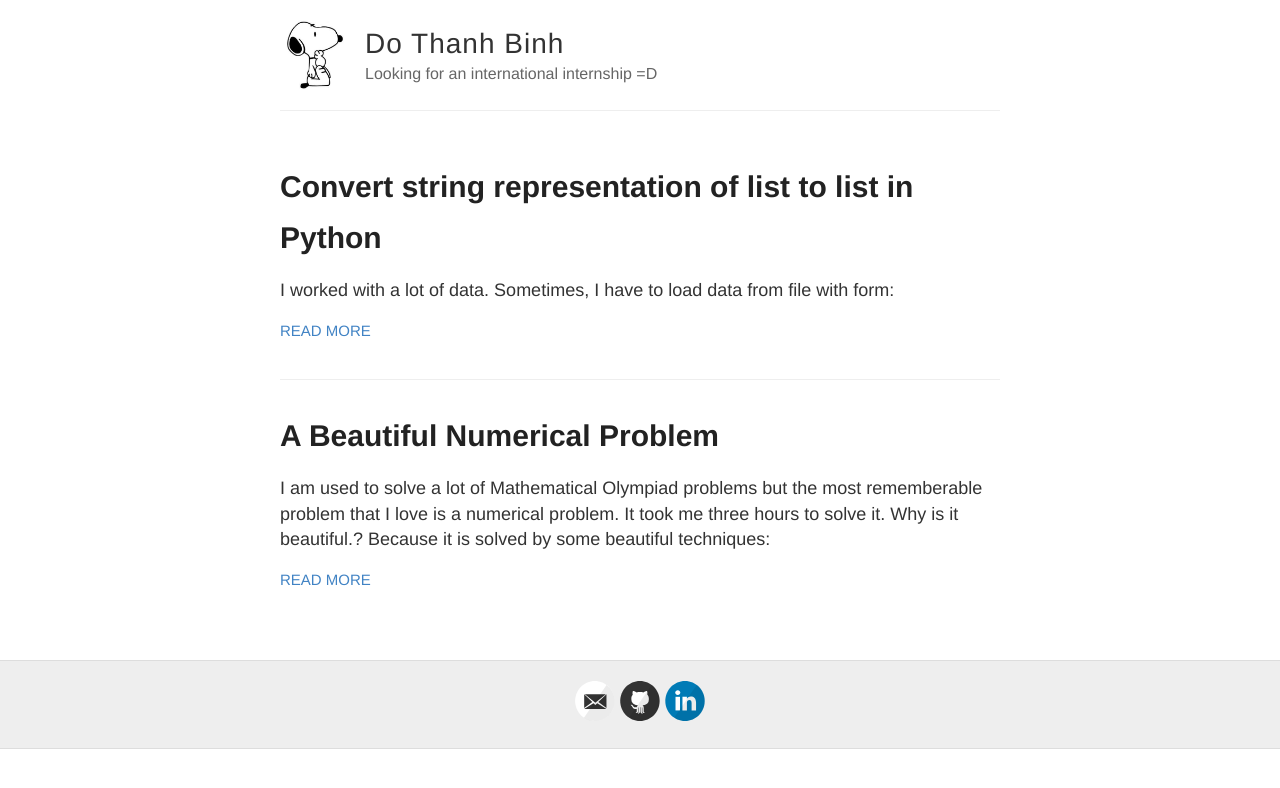
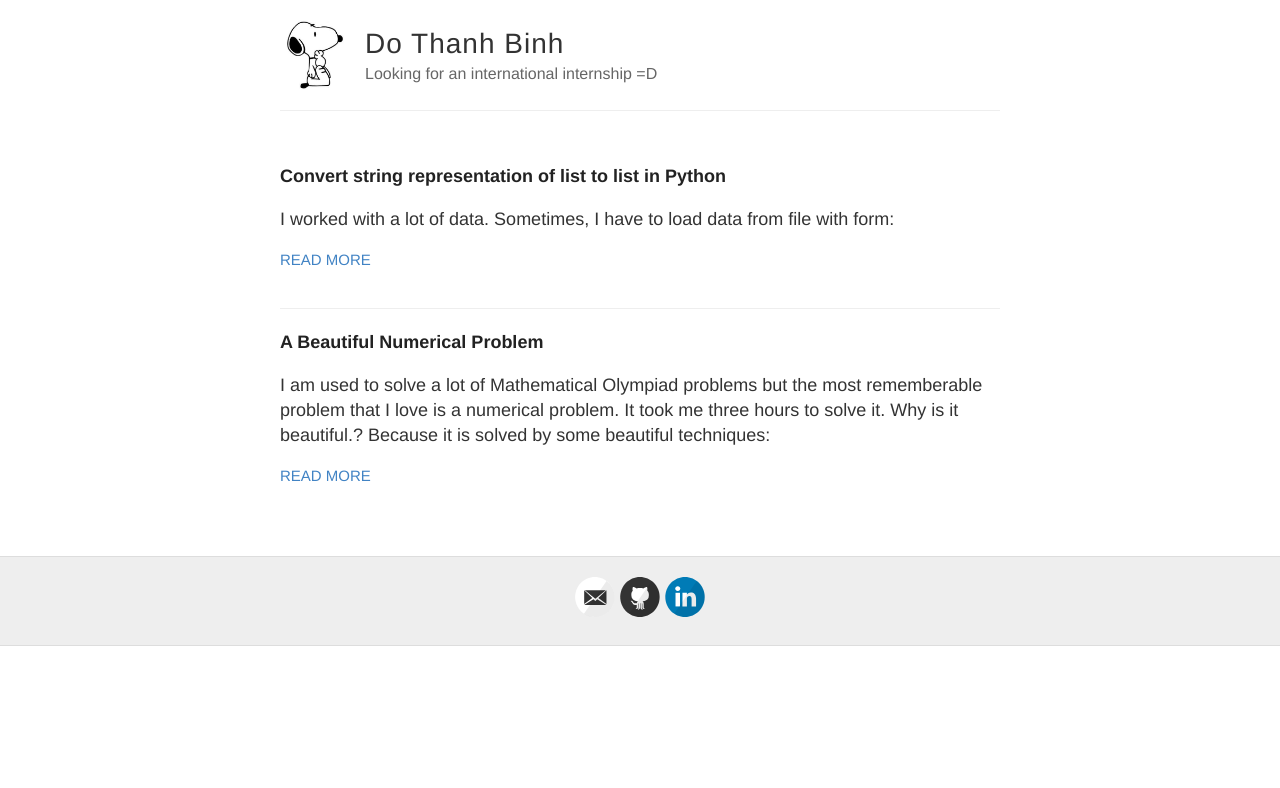
Before and after one commit to peace195/peace195.github.io, a Jekyll site: the page built from index.html, in a window 1280 px wide. Shown: the top 788 px of the page. Built offline with Jekyll 4.4.1, drawn with Linux system fonts in a browser that asks for light colours.

Commit message:
remove mathjax

```diff
--- a/_layouts/page.html
+++ b/_layouts/page.html
@@ -10,7 +10,7 @@ layout: default
     {{ content }}
   </div>
 </article>
-
+<!--
 <script type="text/javascript"
     src="http://cdn.mathjax.org/mathjax/latest/MathJax.js?config=TeX-AMS-MML_HTMLorMML">
-</script>
+</script> -->
--- a/style.scss
+++ b/style.scss
@@ -45,22 +45,22 @@ h1, h2, h3, h4, h5, h6 {
 }
 
 h1 {
-  font-size: 30px;
+  font-size: 26;
   a {
     color: inherit;
   }
 }
 
 h2 {
-  font-size: 24px;
+  font-size: 20;
 }
 
 h3 {
-  font-size: 20px;
+  font-size: 18;
 }
 
 h4 {
-  font-size: 18px;
+  font-size: 16;
   color: $gray;
 }
 
```
